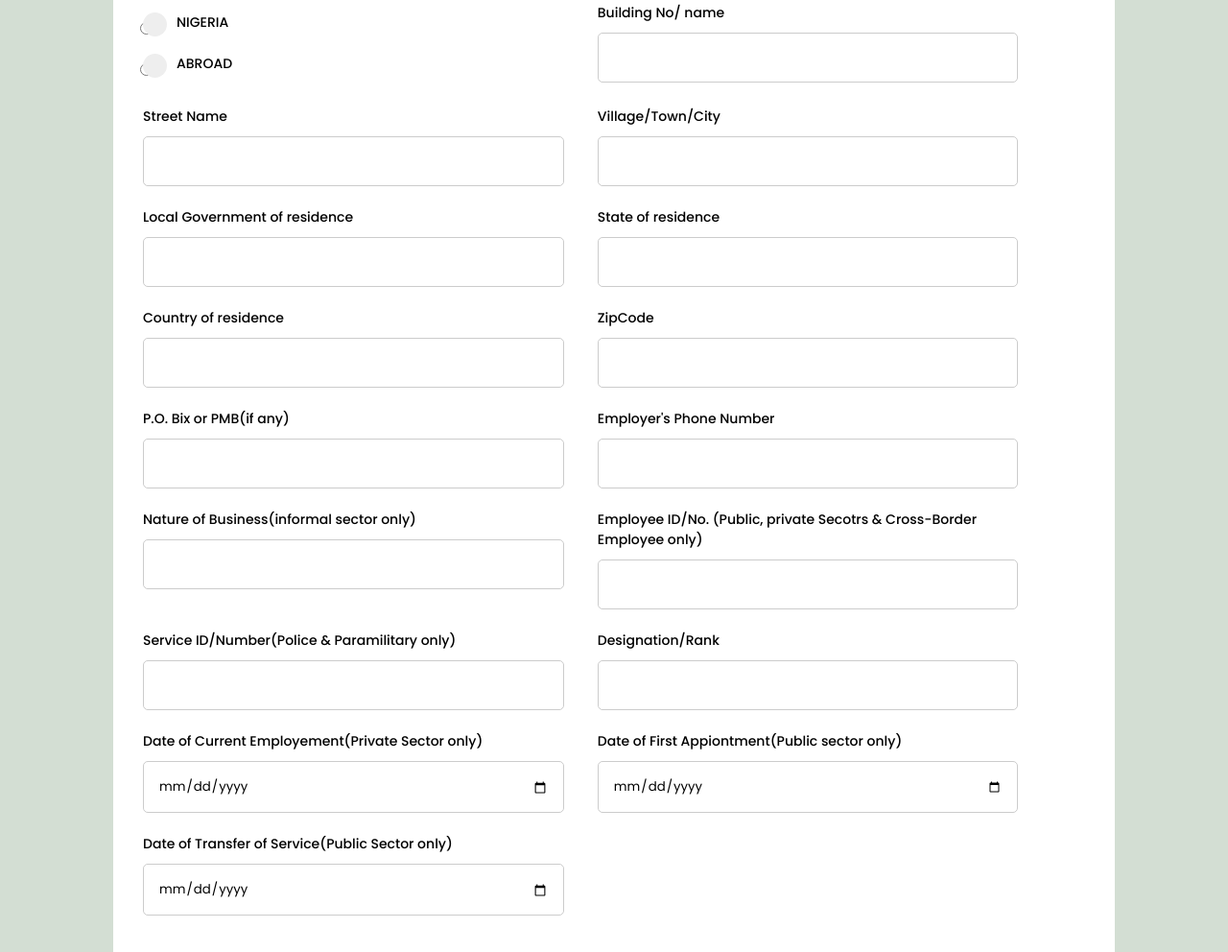
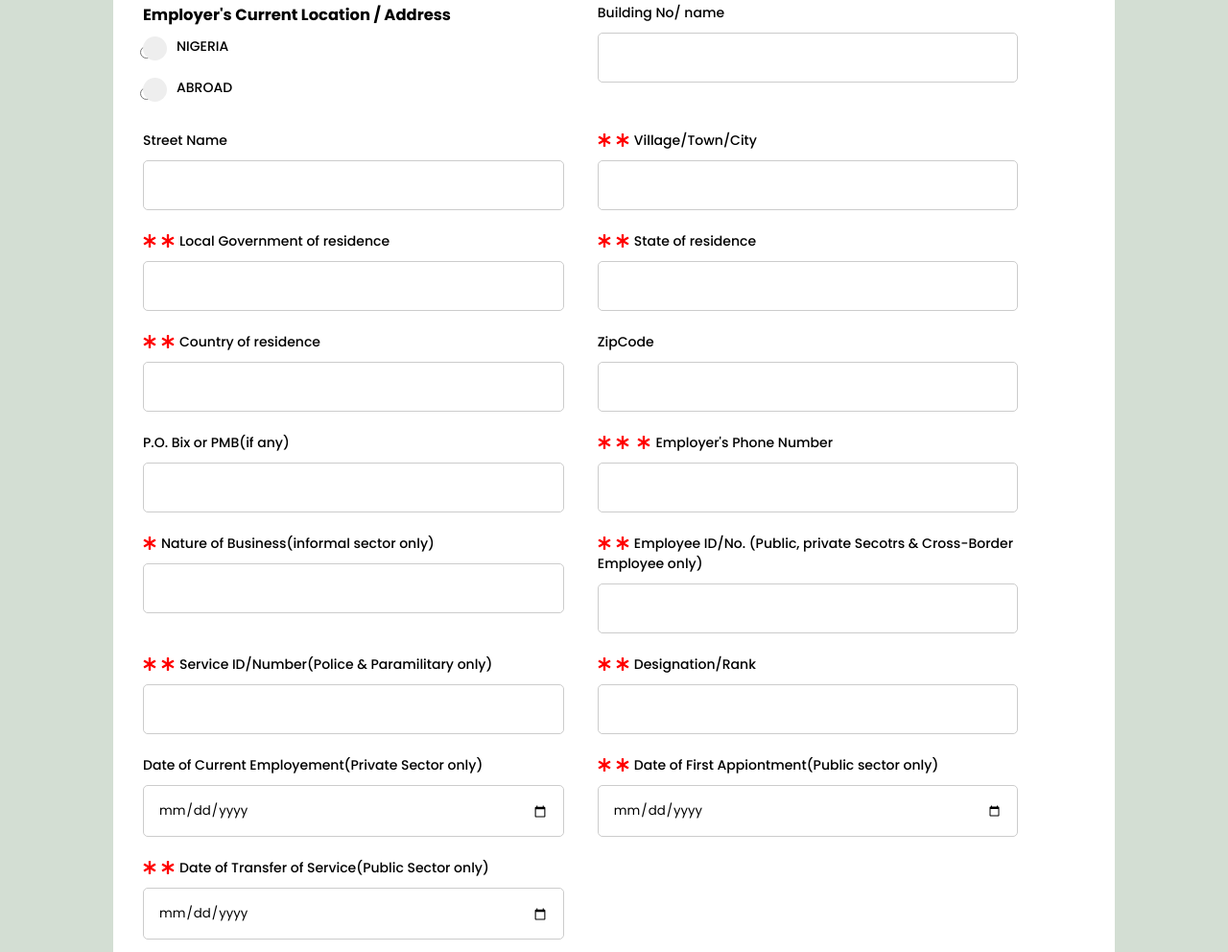
Before and after one commit to bimbowande/axa-mansard, a website: page index.html in a window 1280 px wide. Shown: the part 3019-4011 px from the top of the page at 96% size. Drawn offline with Linux system fonts and the light colour scheme; files whose address does not match are found by name.

Commit message:
add new updates

```diff
--- a/index.html
+++ b/index.html
@@ -274,21 +274,22 @@
 
                     </div>
                     <div class="input-div">
-                        <label>Employer Name <span>(in full e.g National Pensions Commision Not PenCom)</span></label>
+                        <label><i  style="color:red;padding-right: 5px;" class="fas fa-asterisk"></i><i  style="color:red;padding-right: 5px;" class="fas fa-asterisk"></i>Employer Name <span>(in full e.g National Pensions Commision Not PenCom)</span></label>
                         <input type="text"/>
                     </div>
                     <div class="input-div ">
+                        <h3>Employer's Current Location / Address</h3>
                         <label class="flex container-for-radio">
 
                             <label>NIGERIA</label>
                             <input type="radio">
                             <span class="checkmark"></span>
                         </label>
-                    <label class="flex container-for-radio">
-                        <label>ABROAD</label>
-                        <input type="radio">
-                        <span class="checkmark"></span>
-                    </label>
+                        <label class="flex container-for-radio">
+                            <label>ABROAD</label>
+                            <input type="radio">
+                            <span class="checkmark"></span>
+                        </label>
                 </div>
                 <div class="input-div">
                     <label>Building No/ name</label>
@@ -299,19 +300,19 @@
                     <input type="text"/>
                 </div>
                 <div class="input-div">
-                    <label>Village/Town/City</label>
+                    <label><i  style="color:red;padding-right: 5px;" class="fas fa-asterisk"></i><i  style="color:red;padding-right: 5px;" class="fas fa-asterisk"></i>Village/Town/City</label>
                     <input type="text"/>
                 </div>
                 <div class="input-div">
-                    <label>Local Government of residence</label>
+                    <label><i  style="color:red;padding-right: 5px;" class="fas fa-asterisk"></i><i  style="color:red;padding-right: 5px;" class="fas fa-asterisk"></i>Local Government of residence</label>
                     <input type="text"/>
                 </div>
                 <div class="input-div">
-                    <label>State of residence</label>
+                    <label><i  style="color:red;padding-right: 5px;" class="fas fa-asterisk"></i><i  style="color:red;padding-right: 5px;" class="fas fa-asterisk"></i>State of residence</label>
                     <input type="text"/>
                 </div>
                 <div class="input-div">
-                    <label>Country of residence</label>
+                    <label><i  style="color:red;padding-right: 5px;" class="fas fa-asterisk"></i><i  style="color:red;padding-right: 5px;" class="fas fa-asterisk"></i>Country of residence</label>
                     <input type="text"/>
                 </div>
                 <div class="input-div">
@@ -323,23 +324,23 @@
                     <input type="text"/>
                 </div>
                 <div class="input-div">
-                    <label>Employer's Phone Number</label>
+                    <label><i style="color:red;padding-right: 5px;" class="fas fa-asterisk"></i><i  style="color:red;padding-right: 5px;" class="fas fa-asterisk"></i> <i  style="color:red;padding-right: 5px;" class="fas fa-asterisk"></i>Employer's Phone Number</label>
                     <input type="text"/>
                 </div>
                 <div class="input-div">
-                    <label>Nature of Business(informal sector only)</label>
+                    <label><i  style="color:red;padding-right: 5px;" class="fas fa-asterisk"></i>Nature of Business(informal sector only)</label>
                     <input type="text"/>
                 </div>
                 <div class="input-div">
-                    <label>Employee ID/No. (Public, private Secotrs & Cross-Border Employee only)</label>
+                    <label><i  style="color:red;padding-right: 5px;" class="fas fa-asterisk"></i><i  style="color:red;padding-right: 5px;" class="fas fa-asterisk"></i>Employee ID/No. (Public, private Secotrs & Cross-Border Employee only)</label>
                     <input type="text"/>
                 </div>
                 <div class="input-div">
-                    <label>Service ID/Number(Police & Paramilitary only)</label>
+                    <label> <i  style="color:red;padding-right: 5px;" class="fas fa-asterisk"></i><i  style="color:red;padding-right: 5px;" class="fas fa-asterisk"></i>Service ID/Number(Police & Paramilitary only)</label>
                     <input type="text"/>
                 </div>
                 <div class="input-div">
-                    <label>Designation/Rank</label>
+                    <label><i  style="color:red;padding-right: 5px;" class="fas fa-asterisk"></i><i  style="color:red;padding-right: 5px;" class="fas fa-asterisk"></i>Designation/Rank</label>
                     <input type="text"/>
                 </div>
                 <div class="input-div">
@@ -347,11 +348,11 @@
                     <input type="date"/>
                 </div>
                 <div class="input-div">
-                    <label>Date of First Appiontment(Public sector only)</label>
+                    <label><i  style="color:red;padding-right: 5px;" class="fas fa-asterisk"></i><i  style="color:red;padding-right: 5px;" class="fas fa-asterisk"></i>Date of First Appiontment(Public sector only)</label>
                     <input type="date"/>
                 </div>
                 <div class="input-div">
-                    <label>Date of Transfer of Service(Public Sector only)</label>
+                    <label><i  style="color:red;padding-right: 5px;" class="fas fa-asterisk"></i><i  style="color:red;padding-right: 5px;" class="fas fa-asterisk"></i>Date of Transfer of Service(Public Sector only)</label>
                     <input type="date"/>
                 </div>
             </div>
```
